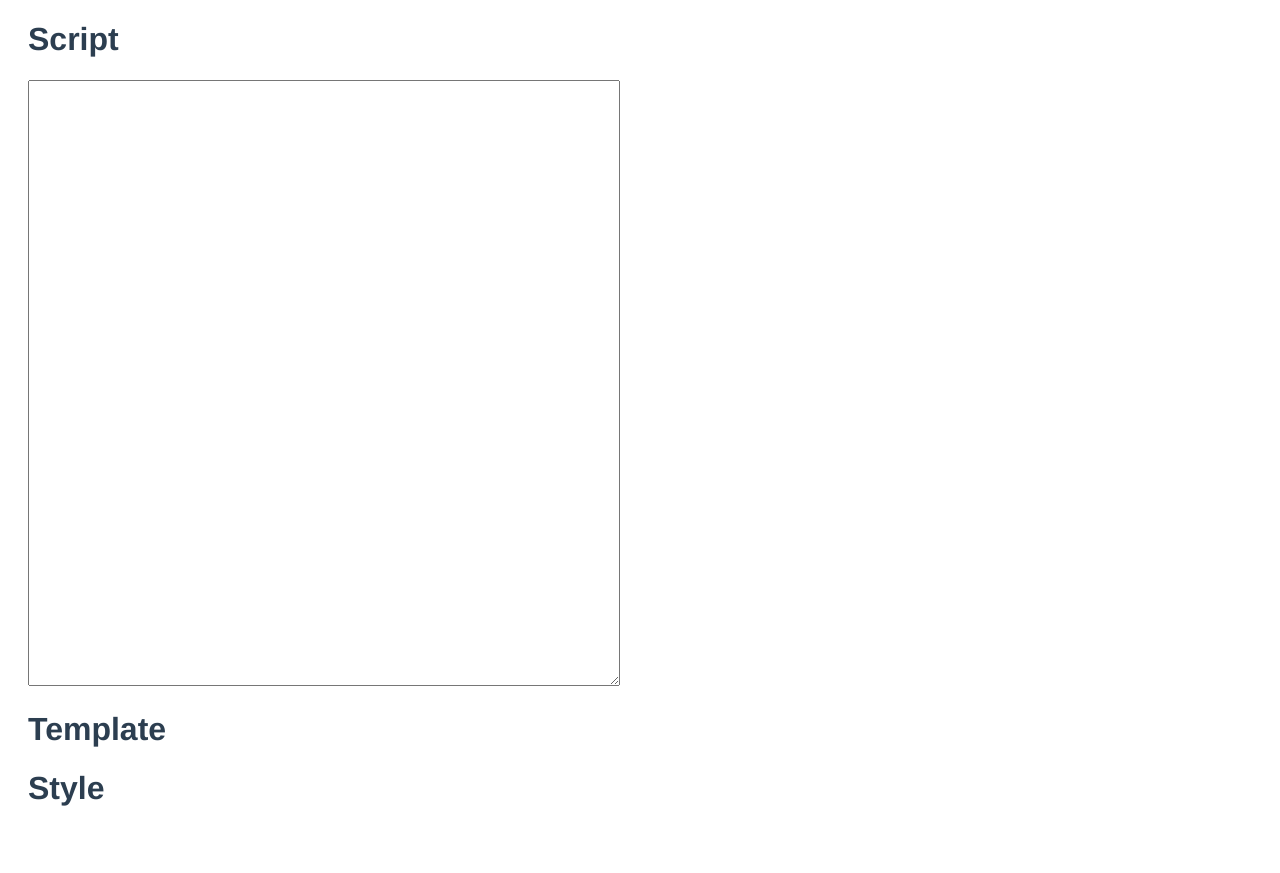
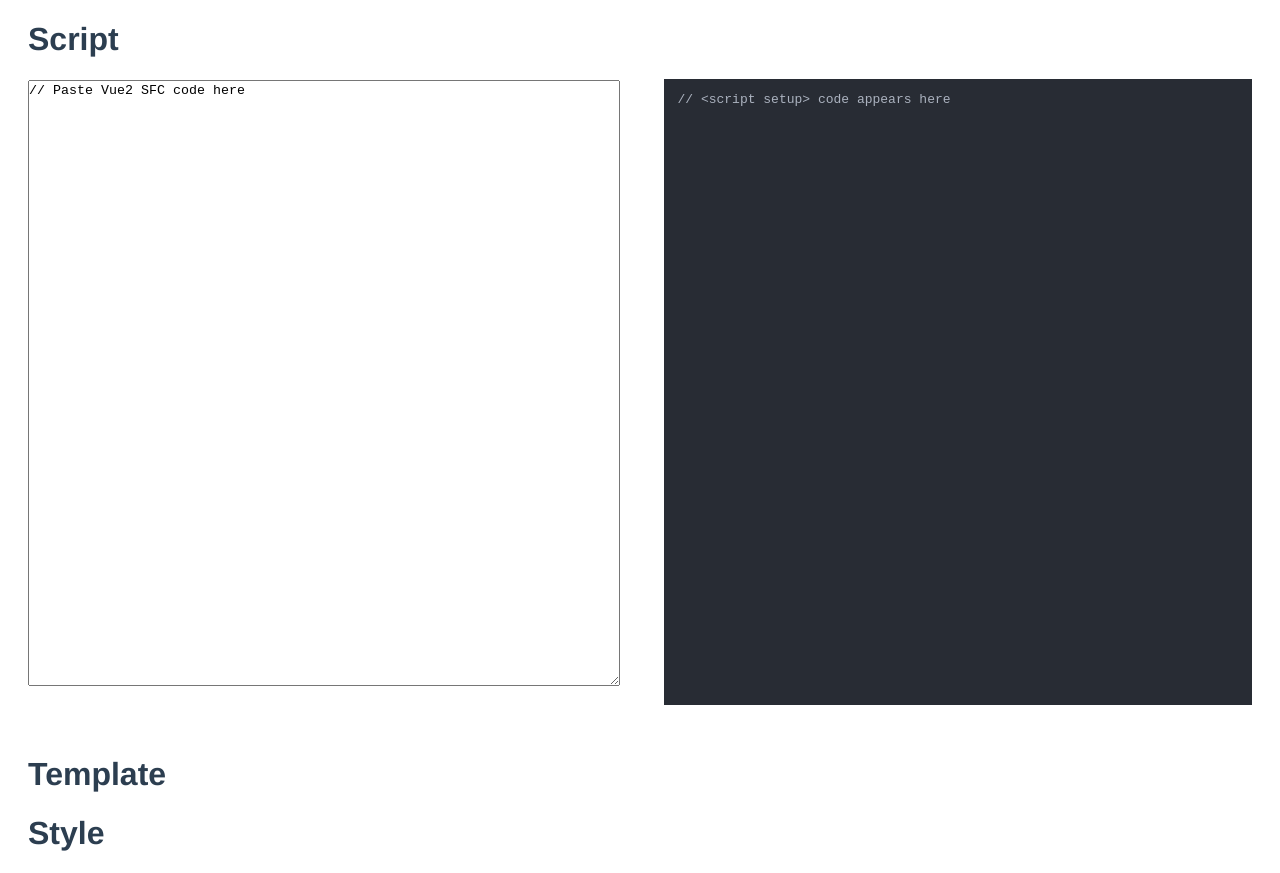
Before and after one commit to turdwaster/vue-unclassify, a Vue app: page / in a window 1280 px wide. Before the commit the page ends 828 px from the top, so only its background shows below. Built offline with nearby package versions, Linux system fonts and the light colour scheme.

Commit message:
Syntax highlighting

```diff
--- a/src/components/Parse.vue
+++ b/src/components/Parse.vue
@@ -1,29 +1,40 @@
 <template>
+	<div style="tab-size: 2em">
 	<h1>Script</h1>
-	<pre style="float: right; width: 48%">{{ transformed }}</pre>
+		<pre style="float: right; width: 48%; margin: 0; margin-top: -16px; padding: 0;">
+			<code class="hljs" v-html="transformed" style="height: 75vh;"></code>
+		</pre>
 		<textarea v-model="scriptText" style="width: 48%; height: 75vh; margin-left: 0; padding-left: 0" />
 		<br clear="all" />
 		<h1>Template</h1>
 		<pre>{{ templateText }}</pre>
 		<h1>Style</h1>
 		<pre>{{ styleText }}</pre>
+	</div>
 </template>
 
 <script setup lang="ts">
 	import { ref, watch } from 'vue';
 	import { splitSFC, transpile } from '../transpiler';
+	import hljs from 'highlight.js/lib/core';
+	import typescript from 'highlight.js/lib/languages/typescript';
+	import 'highlight.js/styles/atom-one-dark.min.css';
+
+	hljs.registerLanguage('typescript', typescript);
 
 	const templateText = ref();
 	const styleText = ref();
-	const scriptText = ref('');
-	const transformed = ref('');
+	const scriptText = ref(localStorage.getItem('sfc') ?? '// Paste Vue2 SFC code here');
+	const transformed = ref('// &lt;script setup&gt; code appears here');
 
 	watch(scriptText, data => {
+		localStorage.setItem('sfc', data ?? '');
 		const parts = splitSFC(data.replace(/scrpt/g, 'script'));
 		templateText.value = parts.templateNode ?? '';
 		styleText.value = parts.styleNode ?? '';
 		try {
-			transformed.value = parts.scriptBody ? transpile(parts.scriptBody) : '';
+			const result = parts.scriptBody ? transpile(parts.scriptBody) : '';
+			transformed.value = hljs.highlight(result, { language: 'typescript' }).value;
 		} catch(ex: any) {
 			transformed.value = ex?.message ?? JSON.stringify(ex);
 		}
--- a/src/transpiler.ts
+++ b/src/transpiler.ts
@@ -1,7 +1,7 @@
 import acorn from 'acorn';
 import { isDecorated, isDecoratedWith, parseTS } from './astTools';
 
-const removeExports = ['vue-property-decorator', 'vue-facing-decorator', ' Vue ', ' Vue, '];
+const removeExports = ['vue-property-decorator', 'vue-class-component', 'vue-facing-decorator', ' Vue ', ' Vue, '];
 
 export function splitSFC(text: string) {
     const scriptNode = extractTag(text, 'script');
```
Also changed, not shown: package.json (+4 -3 lines), 1 other file (tests, documents, lock files or other folders). Lines whose indentation alone changed are shown as unchanged.
